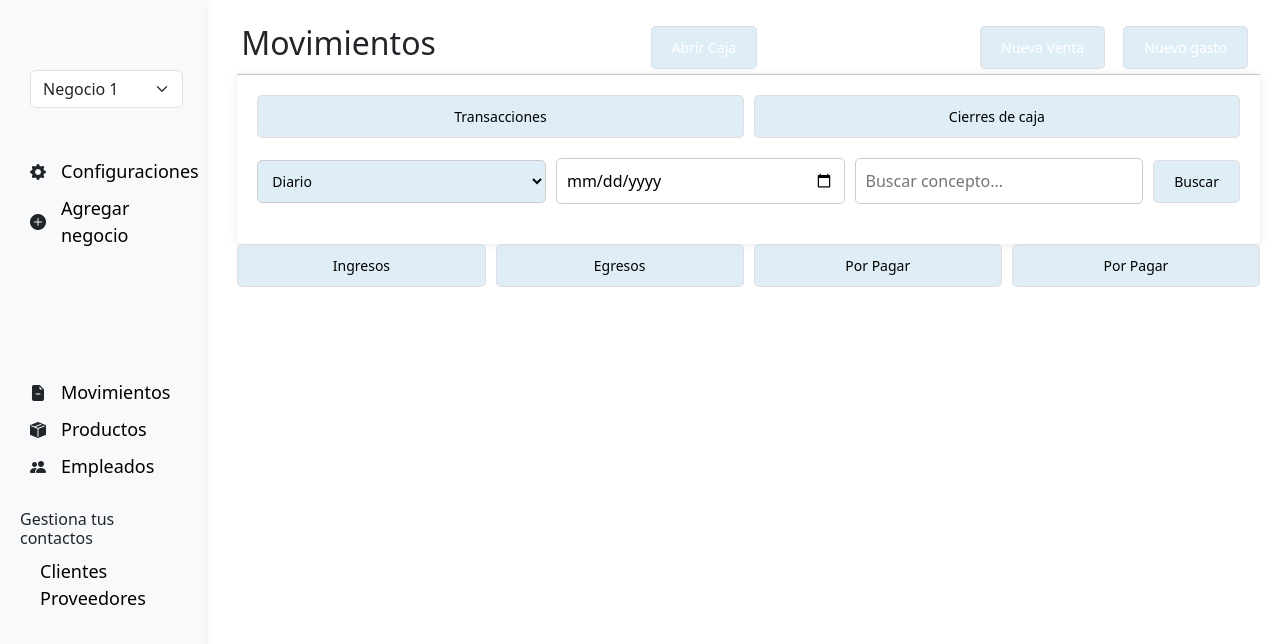
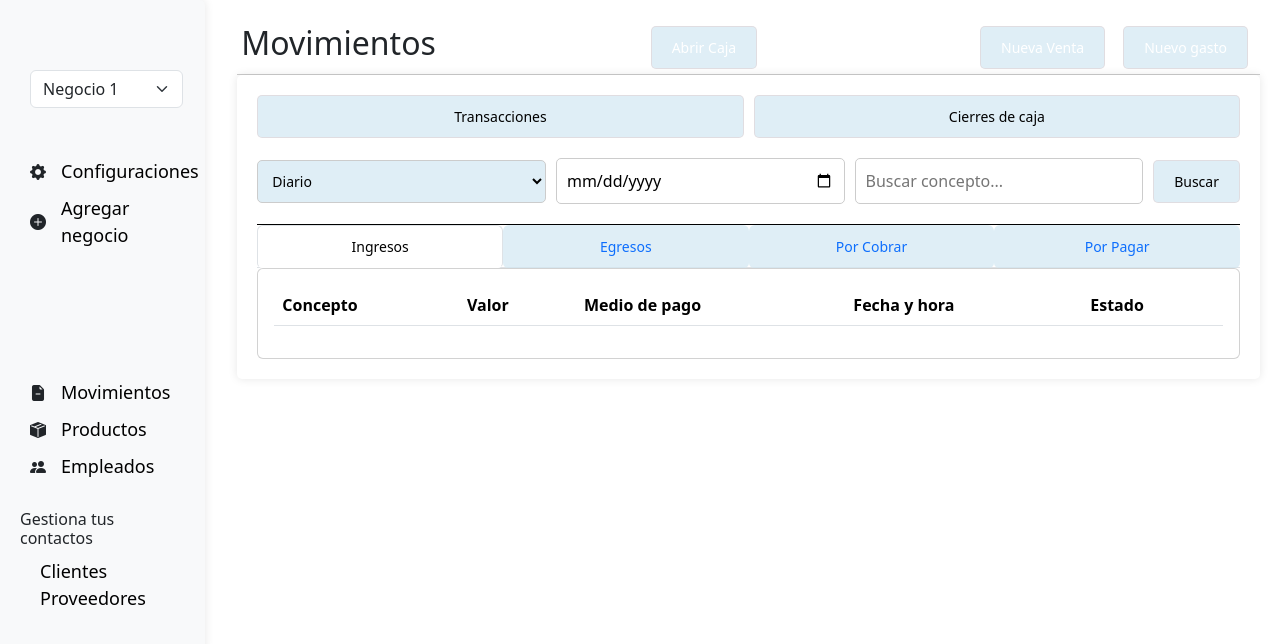
Before and after one commit to SaulEfra/Proyect_Web, a Vue app: page /Productos in a window 1280 px wide. Shown: the top 644 px of the page. Built offline with nearby package versions, Linux system fonts and the light colour scheme.

Commit message:
Agregue botones de ingreso, egreso, por pagar y por cobrar a movimientos

```diff
--- a/src/components/Movimientos.vue
+++ b/src/components/Movimientos.vue
@@ -9,7 +9,7 @@
       <div class="actions">
         <button type="button" class="btn btn-primary me-2" data-bs-toggle="modal" data-bs-target="#NuevaVenta">Nueva
           Venta</button>
-          <button type="button" class="btn btn-primary me-2" data-bs-toggle="modal"
+        <button type="button" class="btn btn-primary me-2" data-bs-toggle="modal"
           data-bs-target="#NuevoGastoModal">Nuevo gasto</button>
 
 
@@ -97,12 +97,98 @@
           </div>
         </div>
 
-        <!-- Tabla de Transacciones -->
+
+<!-- Navegación por pestañas -->
+ <div class="row">
+  <div class="col-12">
+
+    <ul class="nav nav-tabs" id="myTab" role="tablist">
+
+    <li class="nav-item col-3" role="presentation">
+      <button class="nav-link active" id="section1-tab" data-bs-toggle="tab" data-bs-target="#section1" type="button" role="tab" aria-controls="section1" aria-selected="true">Ingresos</button>
+    </li>
+
+    <li class="nav-item col-3" role="presentation">
+      <button class="nav-link" id="section2-tab" data-bs-toggle="tab" data-bs-target="#section2" type="button" role="tab" aria-controls="section2" aria-selected="false">Egresos</button>
+    </li>
+
+    <li class="nav-item col-3" role="presentation">
+      <button class="nav-link" id="section3-tab" data-bs-toggle="tab" data-bs-target="#section3" type="button" role="tab" aria-controls="section3" aria-selected="false">Por Cobrar</button>
+    </li>
+
+    <li class="nav-item col-3" role="presentation">
+      <button class="nav-link" id="section4-tab" data-bs-toggle="tab" data-bs-target="#section4" type="button" role="tab" aria-controls="section4" aria-selected="false">Por Pagar</button>
+    </li>
+
+  </ul>
+
+  </div>
 
 
+ </div>
 
 
+  <!-- Contenido de las pestañas -->
+  <div class="tab-content" id="myTabContent">
+    <div class="tab-pane fade show active" id="section1" role="tabpanel" aria-labelledby="section1-tab">
+      <div class="card card-body">
+        <table class="table">
+          <thead>
+                <tr>
+                  <th>Concepto</th>
+                  <th>Valor</th>
+                  <th>Medio de pago</th>
+                  <th>Fecha y hora</th>
+                  <th>Estado</th>
+                </tr>
+              </thead>
 
+          <tbody>
+
+          </tbody>
+
+        </table>
+      </div>
+    </div>
+    <div class="tab-pane fade" id="section2" role="tabpanel" aria-labelledby="section2-tab">
+      <div class="card card-body">
+        <table class="table">
+          <thead>
+
+
+          </thead>
+
+          <tbody>
+
+          </tbody>
+        </table>
+      </div>
+    </div>
+    <div class="tab-pane fade" id="section3" role="tabpanel" aria-labelledby="section3-tab">
+      <div class="card card-body">
+        <table class="table">
+          <thead>
+
+          </thead>
+          <tbody>
+
+          </tbody>
+        </table>
+      </div>
+    </div>
+    <div class="tab-pane fade" id="section4" role="tabpanel" aria-labelledby="section4-tab">
+      <div class="card card-body">
+        <table class="table">
+          <thead>
+
+          </thead>
+          <tbody>
+
+          </tbody>
+        </table>
+      </div>
+    </div>
+  </div>
 
 
 
@@ -165,16 +251,6 @@
     </div>
 
 
-    <div >
-  <div class="tab-buttons">
-        <button @click="showSection('Ingresos')">Ingresos</button>
-        <button @click="showSection('Egresos')">Egresos</button>
-        <button @click="showSection('Por Pagar')">Por Pagar</button>
-        <button @click="showSection('Por Cobrar')">Por Pagar</button>
-      </div>
-
-
-</div>
   </div>
 
 </template>
@@ -203,7 +279,7 @@ export default {
 </script>
 
 <style scoped>
-.container-fluid{
+.container-fluid {
   width: 100%;
   height: 100%;
 }
@@ -260,6 +336,7 @@ select:hover {
   margin-top: 20px;
 }
 
+
 .tab-buttons {
   display: flex;
   justify-content: space-between;
@@ -305,14 +382,14 @@ select:hover {
   padding: 10px;
   background-color: #e0f7fa;
   border-radius: 5px;
-  margin: 0 10px;
+  margin: 0 0px;
 }
 
 .transactions,
 .cierres {
   width: 100%;
   border-collapse: collapse;
-  margin-top: 10px;
+  margin-top: 0px;
 }
 
 .transactions th,
@@ -320,7 +397,7 @@ select:hover {
 .cierres th,
 .cierres td {
   border: 1px solid #ddd;
-  padding: 8px;
+
 }
 
 .transactions th,
@@ -353,4 +430,8 @@ select:hover {
     margin-bottom: 0;
   }
 }
+
+.nav-item button {
+      width: 100%;
+    }
 </style>
```
